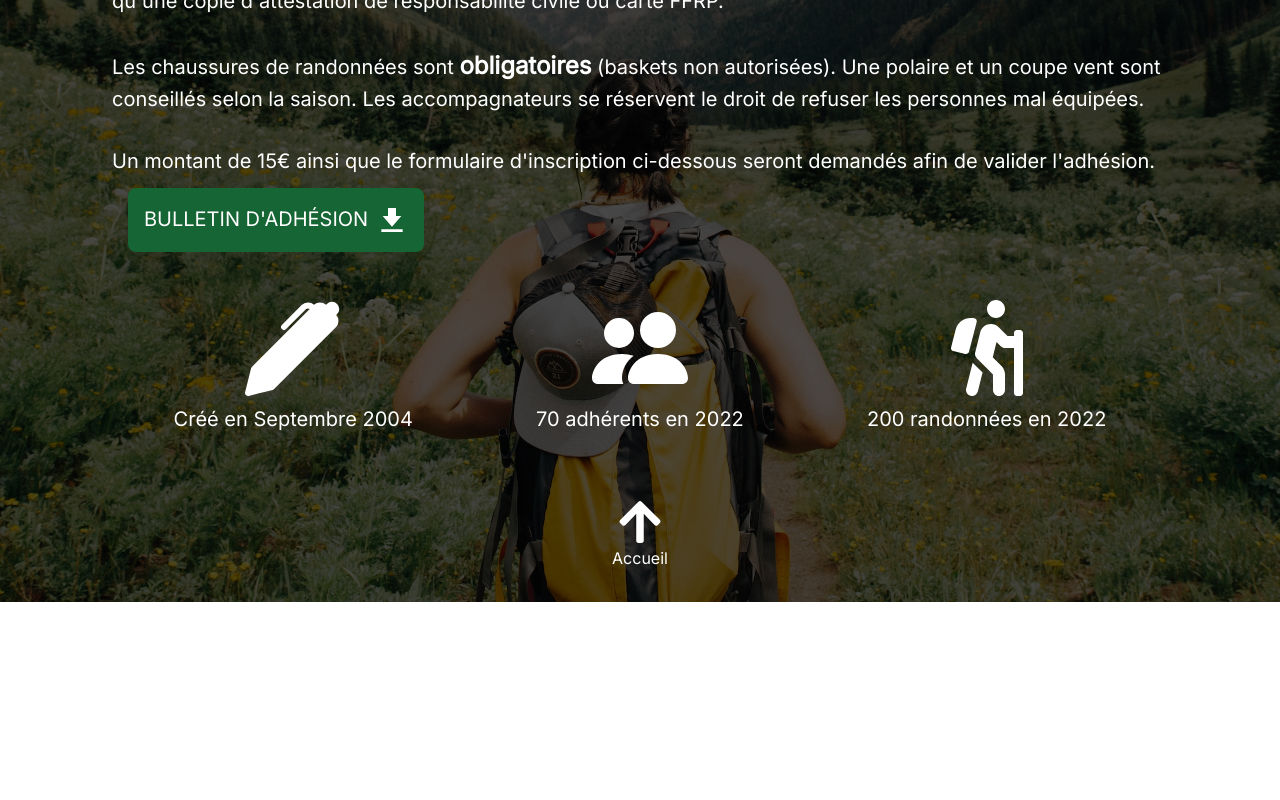
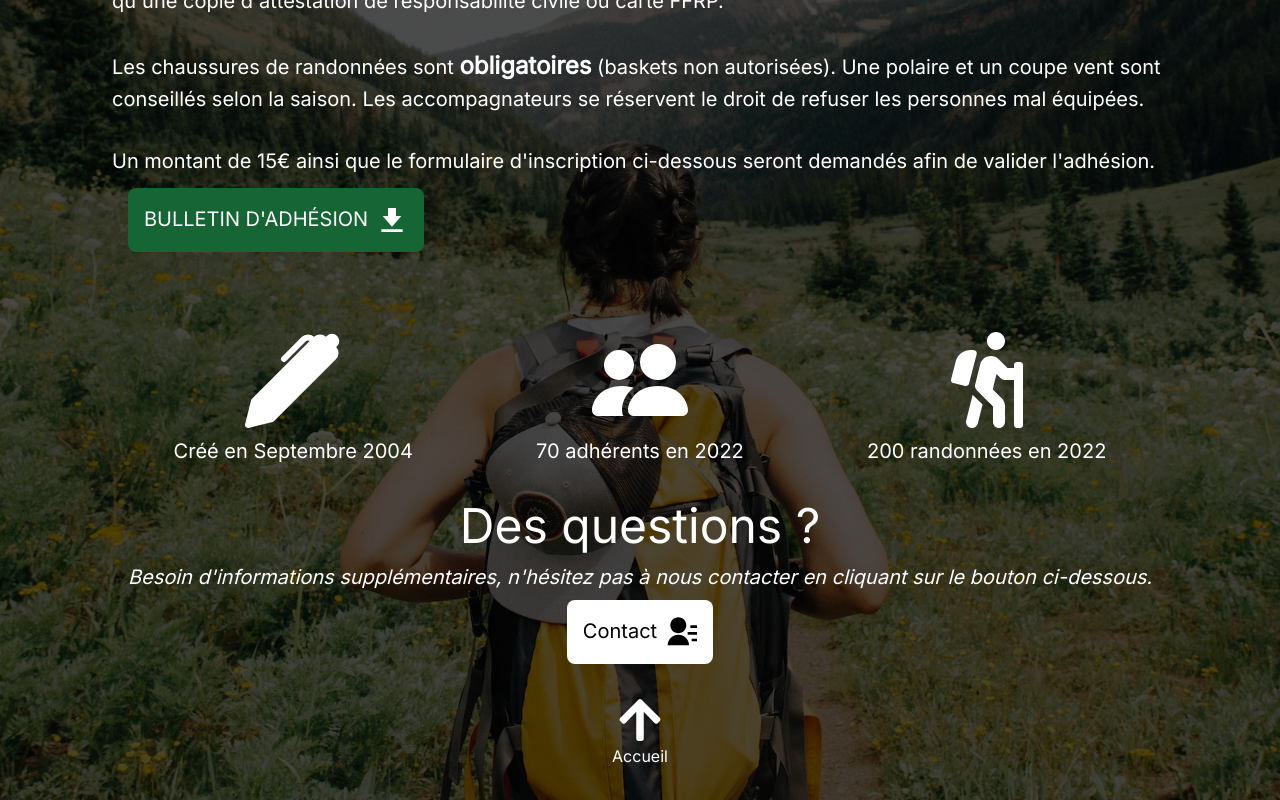
Before and after one commit to SebastienLaurentt/Galopins, a React (Vite) app: page / in a window 1280 px wide. Shown: the part 3632-4432 px from the top of the page. Before the commit the page ends 4234 px from the top, so only its background shows below. Built offline with nearby package versions, Linux system fonts and the light colour scheme.

Commit message:
contact button created and set in rejoindre section

```diff
--- a/src/components/ClubIcon.tsx
+++ b/src/components/ClubIcon.tsx
@@ -7,7 +7,7 @@ function ClubIcon ({children, iconDescription}: ClubIconProps) {
     return (
         <div className='flex flex-col items-center text-center gap-y-2 p-4'>
             {children}
-            <span className='mb-8'>{iconDescription}</span>
+            <span className='mb-2'>{iconDescription}</span>
         </div>
     )
 }
--- /dev/null
+++ b/src/components/ContactButton.tsx
@@ -0,0 +1,38 @@
+import React, { useState } from 'react';
+import { RiContactsFill } from 'react-icons/ri';
+
+interface ContactButtonProps {
+    classname?: string;
+}
+
+function ContactButton({ classname }: ContactButtonProps) {
+    const [isActive, setIsActive] = useState(false);
+
+    const handleClick = () => {
+        setIsActive(!isActive);
+    }
+
+    return (
+        <div>
+            <button
+                className={` p-2 rounded-lg md:text-lg md:p-4 ${classname} bg-white text-black ${isActive ? 'active' : ''}`}
+                onClick={handleClick}
+            >
+                <div className='flex flex-row justify-center gap-x-2'>
+                    Contact
+                    <RiContactsFill className="text-xl md:text-2xl" />
+                </div>
+                {isActive && (
+                    <div className="text-left p-2 mt-4">
+                        <p>Adresse mail : blabla@email.fr</p>
+                        <p>Téléphone : 01 23 45 67 89</p>
+                    </div>
+            )}
+            </button>
+
+
+        </div>
+    )
+}
+
+export default ContactButton;
--- a/src/sections/Rejoindre.tsx
+++ b/src/sections/Rejoindre.tsx
@@ -12,6 +12,7 @@ import Section from '../components/Section';
 import SubSection from '../components/SubSection';
 import ScrollTop from '../components/ScrollTop';
 import ClubIcon from '../components/ClubIcon';
+import ContactButton from '../components/ContactButton';
 
 function Rejoindre() {
     return (
@@ -38,7 +39,7 @@ function Rejoindre() {
                         linkName="BULLETIN D'ADHÉSION"
                         classname='md:ml-4'
                     />
-                    <ul className='mt-8 w-full md:flex md:flex-row md:justify-around '>
+                    <ul className='mt-16 w-full md:flex md:flex-row md:justify-around '>
                         <li>
                             <ClubIcon iconDescription='Créé en Septembre 2004' >
                                 <BsFillPenFill className="icon" />
@@ -55,6 +56,12 @@ function Rejoindre() {
                         </ClubIcon>
                         </li>
                     </ul>
+                    <div className='flex flex-col items-center  mx-auto mb-4 text-center'>
+                        <p className='text-2xl md:text-3xl xl:text-3xl mb-0'>Des questions ? </p>
+                        <p className='italic mb-2'>Besoin d'informations supplémentaires, n'hésitez pas à nous contacter en cliquant sur le bouton ci-dessous.</p>
+                        <ContactButton />
+                    </div>
+
                 </div>
 
             </SubSection>
--- a/src/styles/index.css
+++ b/src/styles/index.css
@@ -43,3 +43,7 @@
 .iconHeader {
   @apply text-xl md:text-2xl xl:text-3xl
 }
+
+.questions {
+  @apply text-lg md:text-xl xl:text-3xl mb-0
+}
```
